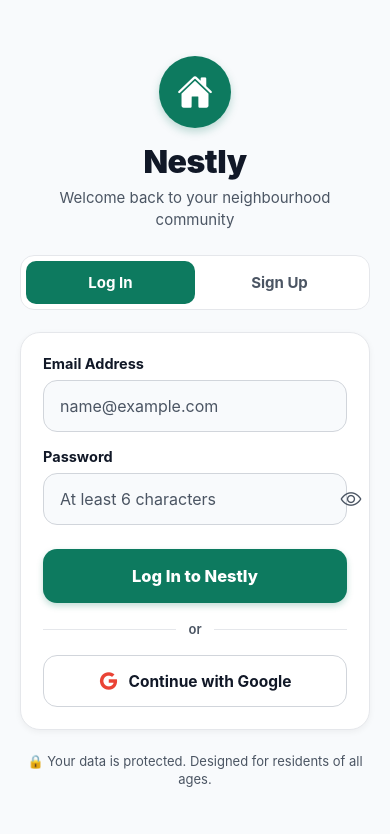
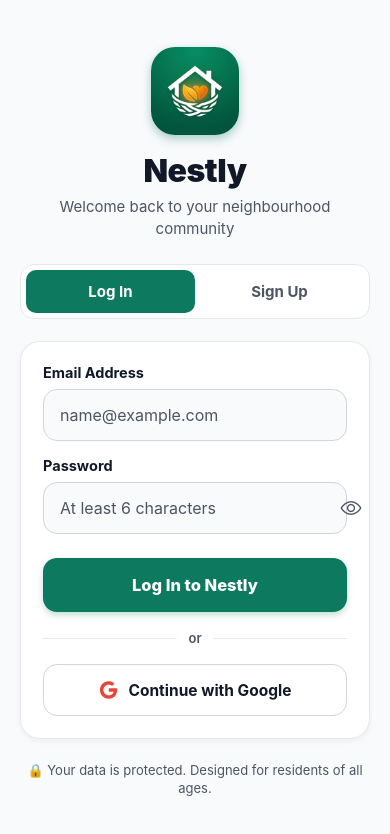
Before and after one commit to Code-Chef-Rohit/Nestly, a React Native app in the folder nestly-app/: screen /Profile in a window 390 px wide. Shown: the top 834 px of the page. Built offline with nearby package versions, Linux system fonts and the light colour scheme; no server answers; what expo-web-browser would draw is missing.

Commit message:
feat: complete brand redesign with official Nestly logo and cohesive mobile UI

```diff
--- a/nestly-app/app.json
+++ b/nestly-app/app.json
@@ -6,8 +6,11 @@
     "version": "1.0.0",
     "orientation": "portrait",
     "userInterfaceStyle": "light",
+    "icon": "./assets/icon.png",
     "splash": {
-      "backgroundColor": "#1F8A70"
+      "image": "./assets/logo.png",
+      "resizeMode": "contain",
+      "backgroundColor": "#0D7A5F"
     },
     "assetBundlePatterns": ["**/*"],
     "ios": {
@@ -17,10 +20,12 @@
     "android": {
       "package": "com.nestly.app",
       "adaptiveIcon": {
-        "backgroundColor": "#1F8A70"
+        "foregroundImage": "./assets/icon.png",
+        "backgroundColor": "#0D7A5F"
       }
     },
     "web": {
+      "favicon": "./assets/icon.png",
       "bundler": "metro"
     }
   }
--- a/nestly-app/src/screens/AuthScreen.js
+++ b/nestly-app/src/screens/AuthScreen.js
@@ -1,5 +1,6 @@
 import React, { useState } from "react";
 import {
+  Image,
   KeyboardAvoidingView,
   Platform,
   ScrollView,
@@ -64,10 +65,14 @@ export default function AuthScreen() {
         showsVerticalScrollIndicator={false}
       >
         <View style={styles.contentWrap}>
-          {/* Header */}
+          {/* Branded App Logo Header */}
           <View style={styles.header}>
             <View style={styles.logoCircle}>
-              <Ionicons name="home" size={36} color="#fff" />
+              <Image
+                source={require("../../assets/logo.png")}
+                style={styles.logoImage}
+                resizeMode="cover"
+              />
             </View>
             <Text style={styles.title}>Nestly</Text>
             <Text style={styles.subtitle}>
@@ -243,18 +248,22 @@ const styles = StyleSheet.create({
     marginBottom: 24,
   },
   logoCircle: {
-    width: 72,
-    height: 72,
-    borderRadius: 36,
-    backgroundColor: colors.primary,
+    width: 88,
+    height: 88,
+    borderRadius: 24,
+    overflow: "hidden",
     alignItems: "center",
     justifyContent: "center",
-    marginBottom: 14,
+    marginBottom: 16,
     shadowColor: colors.primary,
     shadowOffset: { width: 0, height: 4 },
-    shadowOpacity: 0.25,
-    shadowRadius: 8,
-    elevation: 4,
+    shadowOpacity: 0.35,
+    shadowRadius: 10,
+    elevation: 6,
+  },
+  logoImage: {
+    width: "100%",
+    height: "100%",
   },
   title: {
     fontSize: 32,
--- a/nestly-app/src/screens/HomeScreen.js
+++ b/nestly-app/src/screens/HomeScreen.js
@@ -1,6 +1,7 @@
 import React, { useEffect, useState } from "react";
 import {
   Alert,
+  Image,
   Linking,
   Modal,
   RefreshControl,
@@ -142,23 +143,30 @@ export default function HomeScreen({ navigation }) {
       }
     >
       <View style={styles.contentWrap}>
-        {/* Header Row */}
+        {/* Header Row with Brand Logo */}
         <View style={styles.headerRow}>
+          <View style={styles.brandContainer}>
+            <Image
+              source={require("../../assets/logo.png")}
+              style={styles.headerLogo}
+              resizeMode="cover"
+            />
             <View style={{ flex: 1 }}>
-            <Text style={styles.greeting}>
-              {greeting()}, {user?.name || "Neighbour"} 👋
+              <Text style={styles.greeting} numberOfLines={1}>
+                {greeting()}, {user?.name?.split(" ")[0] || "Neighbour"} 👋
               </Text>
               <TouchableOpacity
                 style={styles.locationChip}
                 onPress={() => navigation.navigate("LocationSelection")}
                 activeOpacity={0.7}
               >
-              <Ionicons name="location-sharp" size={16} color={colors.primary} />
+                <Ionicons name="location-sharp" size={15} color={colors.primary} />
                 <Text style={styles.locationText} numberOfLines={1}>
                   {community?.name || "Select Community"}
                 </Text>
-              <Ionicons name="chevron-forward" size={14} color={colors.textMuted} />
+                <Ionicons name="chevron-forward" size={13} color={colors.textMuted} />
               </TouchableOpacity>
+            </View>
           </View>
 
           <View style={styles.headerRight}>
@@ -363,6 +371,22 @@ const styles = StyleSheet.create({
     justifyContent: "space-between",
     alignItems: "center",
     marginBottom: 20,
+    gap: 12,
+  },
+  brandContainer: {
+    flex: 1,
+    flexDirection: "row",
+    alignItems: "center",
+    gap: 12,
+  },
+  headerLogo: {
+    width: 48,
+    height: 48,
+    borderRadius: 14,
+    shadowColor: colors.primary,
+    shadowOffset: { width: 0, height: 2 },
+    shadowOpacity: 0.2,
+    shadowRadius: 4,
   },
   greeting: {
     fontSize: 22,
--- a/nestly-app/src/screens/JoinCommunityScreen.js
+++ b/nestly-app/src/screens/JoinCommunityScreen.js
@@ -3,6 +3,7 @@ import {
   ActivityIndicator,
   Alert,
   FlatList,
+  Image,
   Modal,
   StyleSheet,
   Text,
@@ -182,7 +183,14 @@ export default function JoinCommunityScreen({ route, navigation }) {
           >
             <Ionicons name="arrow-back" size={26} color={colors.text} />
           </TouchableOpacity>
-          <Text style={styles.title}>Neighbourhoods</Text>
+          <View style={styles.headerTitleWrap}>
+            <Image
+              source={require("../../assets/logo.png")}
+              style={styles.headerLogo}
+              resizeMode="contain"
+            />
+            <Text style={styles.title}>Neighbourhoods</Text>
+          </View>
           <View style={{ width: 26 }} />
         </View>
 
@@ -354,6 +362,16 @@ const styles = StyleSheet.create({
     alignItems: "center",
     justifyContent: "space-between",
     marginBottom: 8,
+  },
+  headerTitleWrap: {
+    flexDirection: "row",
+    alignItems: "center",
+    gap: 8,
+  },
+  headerLogo: {
+    width: 28,
+    height: 28,
+    borderRadius: 7,
   },
   title: {
     fontSize: 22,
--- a/nestly-app/src/screens/LocationSelectionScreen.js
+++ b/nestly-app/src/screens/LocationSelectionScreen.js
@@ -3,6 +3,7 @@ import {
   ActivityIndicator,
   Alert,
   FlatList,
+  Image,
   Modal,
   StyleSheet,
   Text,
@@ -157,10 +158,14 @@ export default function LocationSelectionScreen({ navigation }) {
   return (
     <View style={styles.container}>
       <View style={styles.contentWrap}>
-        {/* Header */}
+        {/* Branded Logo Header */}
         <View style={styles.header}>
           <View style={styles.iconWrap}>
-            <Ionicons name="location" size={32} color={colors.primary} />
+            <Image
+              source={require("../../assets/logo.png")}
+              style={styles.logoImage}
+              resizeMode="cover"
+            />
           </View>
           <Text style={styles.title}>Select Your Community</Text>
           <Text style={styles.subtitle}>
@@ -358,13 +363,22 @@ const styles = StyleSheet.create({
     marginBottom: 20,
   },
   iconWrap: {
-    width: 64,
-    height: 64,
-    borderRadius: 32,
-    backgroundColor: colors.primaryLight,
+    width: 72,
+    height: 72,
+    borderRadius: 20,
+    overflow: "hidden",
     alignItems: "center",
     justifyContent: "center",
-    marginBottom: 12,
+    marginBottom: 14,
+    shadowColor: colors.primary,
+    shadowOffset: { width: 0, height: 3 },
+    shadowOpacity: 0.3,
+    shadowRadius: 8,
+    elevation: 4,
+  },
+  logoImage: {
+    width: "100%",
+    height: "100%",
   },
   title: {
     fontSize: 24,
--- a/nestly-app/src/screens/ProfileScreen.js
+++ b/nestly-app/src/screens/ProfileScreen.js
@@ -1,5 +1,5 @@
 import React from "react";
-import { Alert, ScrollView, StyleSheet, Text, TouchableOpacity, View } from "react-native";
+import { Alert, Image, ScrollView, StyleSheet, Text, TouchableOpacity, View } from "react-native";
 import { Ionicons } from "@expo/vector-icons";
 import colors from "../theme/colors";
 import { useAuth } from "../context/AuthContext";
@@ -114,6 +114,17 @@ export default function ProfileScreen({ navigation }) {
               ? "Live Supabase Cloud Connected"
               : "Running in offline mode"}
           </Text>
+        </View>
+
+        {/* Brand Badge */}
+        <View style={styles.brandFooter}>
+          <Image
+            source={require("../../assets/logo.png")}
+            style={styles.brandLogo}
+            resizeMode="contain"
+          />
+          <Text style={styles.brandTitle}>Nestly</Text>
+          <Text style={styles.brandSubtitle}>Neighbourhood Care & Verified Community Services • v1.0.0</Text>
         </View>
 
         {/* Sign Out Button */}
@@ -258,6 +269,34 @@ const styles = StyleSheet.create({
     fontWeight: "600",
     flex: 1,
   },
+  brandFooter: {
+    alignItems: "center",
+    justifyContent: "center",
+    backgroundColor: colors.surface,
+    borderRadius: 16,
+    padding: 18,
+    marginBottom: 20,
+    borderWidth: 1,
+    borderColor: colors.borderLight,
+  },
+  brandLogo: {
+    width: 48,
+    height: 48,
+    borderRadius: 12,
+    marginBottom: 8,
+  },
+  brandTitle: {
+    fontSize: 16,
+    fontWeight: "800",
+    color: colors.primary,
+    letterSpacing: 0.3,
+  },
+  brandSubtitle: {
+    fontSize: 11.5,
+    color: colors.textMuted,
+    textAlign: "center",
+    marginTop: 4,
+  },
   signOutBtn: {
     flexDirection: "row",
     alignItems: "center",
```
Also changed, not shown: nestly-app/assets/icon.png (added), nestly-app/assets/logo.png (added). Lines whose indentation alone changed are shown as unchanged.
